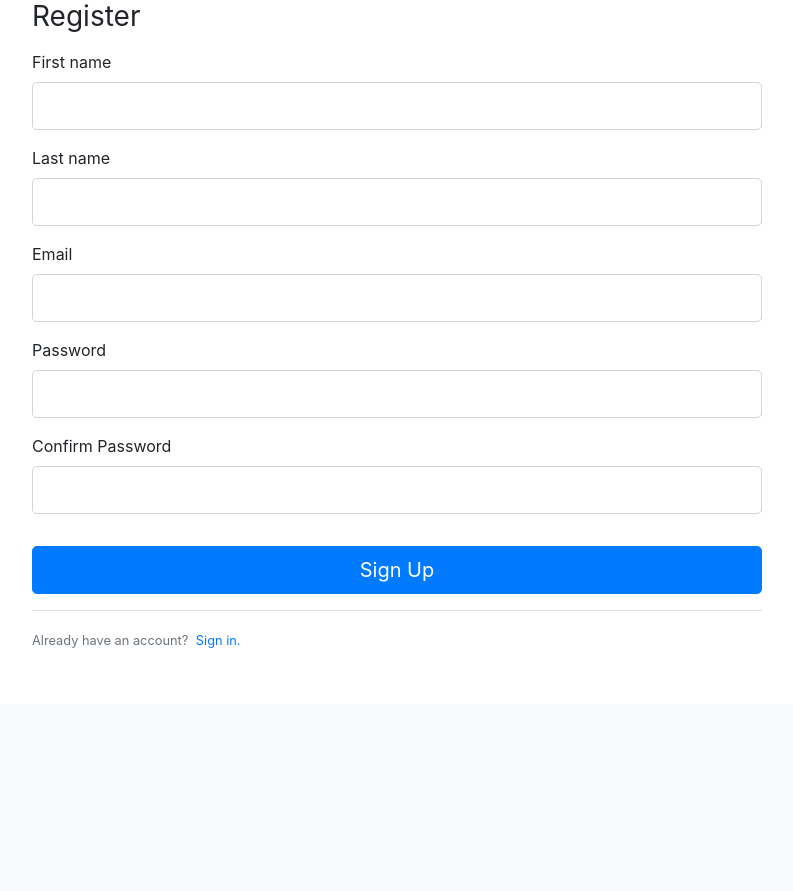
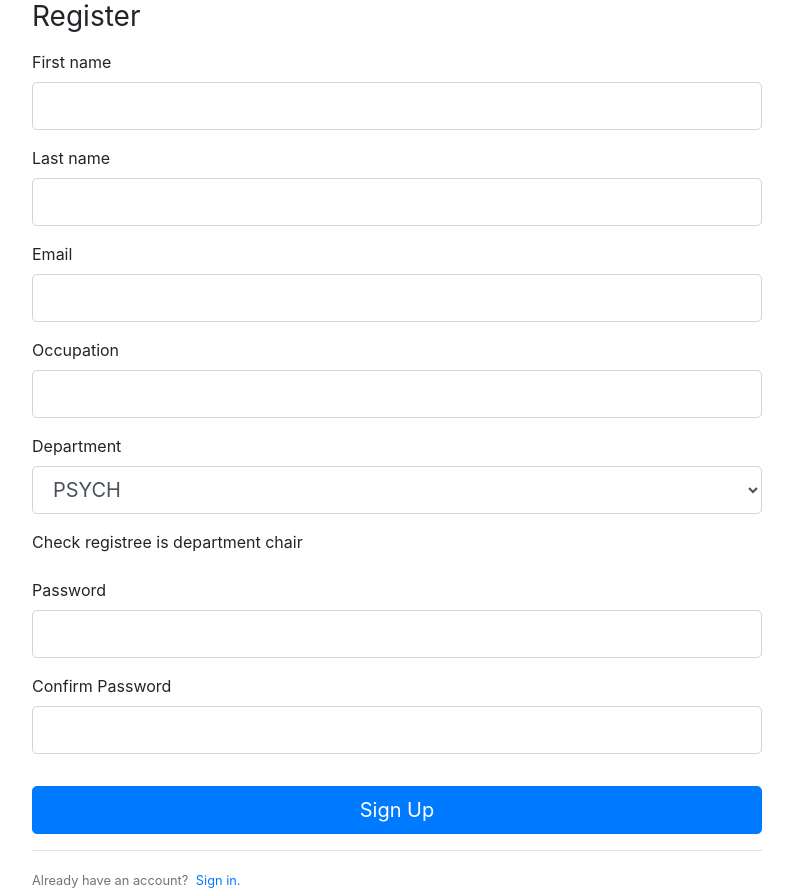
Before and after one commit to callahanhirrel/budget-tracker, a Flask app: page /register in a window 1280 px wide. Shown: the part 96-987 px from the top of the page, without its empty margins (53-846 px from the left). Before the commit the page ends 744 px from the top, so only its background shows below. Run offline with Flask 2, Linux system fonts and the light colour scheme; some libraries are stand-ins or nearby versions.

Commit message:
Updated register and account update forms
Now they match the new data model, which has some additional user
information, like occupation, department, etc..

```diff
--- a/src/forms.py
+++ b/src/forms.py
@@ -1,6 +1,6 @@
 from flask_wtf import FlaskForm
 from flask_wtf.file import FileField, FileAllowed
-from wtforms import StringField, PasswordField, SubmitField, BooleanField, DecimalField
+from wtforms import StringField, PasswordField, SubmitField, BooleanField, DecimalField, SelectField
 from wtforms.validators import DataRequired, Length, Email, EqualTo, ValidationError
 from src.models import User
 from flask_login import current_user
@@ -9,6 +9,9 @@ class RegistrationForm(FlaskForm):
     first_name = StringField('First name', validators=[DataRequired(), Length(min=1, max=50)])
     last_name = StringField('Last name', validators=[DataRequired(), Length(min=1, max=50)])
     email = StringField('Email', validators=[DataRequired(), Email()])
+    occupation = StringField('Occupation', validators=[DataRequired()])
+    department = SelectField('Department', validators=[DataRequired()], choices=['PSYCH', 'BIO', 'ADMIN'])
+    is_dept_chair = BooleanField('Check registree is department chair')
     password = PasswordField('Password', validators=[DataRequired()])
     confirm_password = PasswordField('Confirm Password', validators=[DataRequired(), EqualTo('password')])
     submit = SubmitField('Sign Up')
@@ -34,6 +37,9 @@ class UpdateAccountForm(FlaskForm):
     last_name = StringField('Last name', validators=[DataRequired(), Length(min=1, max=50)])
     email = StringField('Email', validators=[DataRequired(), Email()])
     img = FileField('Update profile picture', validators=[FileAllowed(['jpg', 'jpeg', 'png'])])
+    occupation = StringField('Occupation', validators=[DataRequired()])
+    department = SelectField('Department', validators=[DataRequired()], choices=['PSYCH', 'BIO', 'ADMIN'])
+    is_dept_chair = BooleanField('Check if you are the department chair')
     submit = SubmitField('Update')
 
     def validate_email(self, email):
--- a/src/templates/register.html
+++ b/src/templates/register.html
@@ -11,6 +11,8 @@ References used for this page:
     {{ form.hidden_tag() }} <!-- CSRF token for protection -->
     <h1 class="h3 mb-3 font-weight-normal">Register</h1>
     <fieldset class="form-group">
+
+      <!-- First Name -->
       <div class="form-group">
         {{ form.first_name.label(class="form-control-label") }}
 
@@ -26,6 +28,8 @@ References used for this page:
           {{ form.first_name(class="form-control form-control-lg") }}
         {% endif %}
       </div>
+
+      <!-- Last Name -->
       <div class="form-group">
         {{ form.last_name.label(class="form-control-label") }}
 
@@ -41,6 +45,8 @@ References used for this page:
           {{ form.last_name(class="form-control form-control-lg") }}
         {% endif %}
       </div>
+
+      <!-- Email -->
       <div class="form-group">
         {{ form.email.label(class="form-control-label") }}
 
@@ -56,6 +62,47 @@ References used for this page:
           {{ form.email(class="form-control form-control-lg") }}
         {% endif %}
       </div>
+
+      <!-- Occupation -->
+      <div class="form-group">
+        {{ form.occupation.label(class="form-control-label") }}
+
+        <!-- This block handles invalid user input -->
+        {% if form.occupation.errors %}
+          {{ form.occupation(class="form-control form-control-lg is-invalid") }}
+          <div class="invalid-feedback">
+            {% for error in form.occupation.errors %}
+              <span>{{ error }}</span>
+            {% endfor %}
+          </div>
+        {% else %}
+          {{ form.occupation(class="form-control form-control-lg") }}
+        {% endif %}
+      </div>
+
+      <!-- Department -->
+      <div class="form-group">
+        {{ form.department.label(class="form-control-label") }}
+
+        <!-- This block handles invalid user input -->
+        {% if form.department.errors %}
+          {{ form.department(class="form-control form-control-lg is-invalid") }}
+          <div class="invalid-feedback">
+            {% for error in form.department.errors %}
+              <span>{{ error }}</span>
+            {% endfor %}
+          </div>
+        {% else %}
+          {{ form.department(class="form-control form-control-lg") }}
+        {% endif %}
+      </div>
+
+      <!-- Is Department Chair -->
+      <div class="form-group">
+        {{ form.is_dept_chair.label(class="form-control-label") }}
+      </div>
+
+      <!-- Password -->
       <div class="form-group">
         {{ form.password.label(class="form-control-label") }}
 
@@ -71,6 +118,8 @@ References used for this page:
           {{ form.password(class="form-control form-control-lg") }}
         {% endif %}
       </div>
+
+      <!-- Confirm Password -->
       <div class="form-group">
         {{ form.confirm_password.label(class="form-control-label") }}
 
@@ -86,10 +135,13 @@ References used for this page:
           {{ form.confirm_password(class="form-control form-control-lg") }}
         {% endif %}
       </div>
+
     </fieldset>
+
     <div class="form-group">
       {{ form.submit(class="btn btn-lg btn-primary btn-block") }}
     </div>
+
   </form>
   <div class="border-top pt-3">
     <small class="text-muted">
```
Also changed, not shown: src/templates/account.html (+48 -0 lines).
